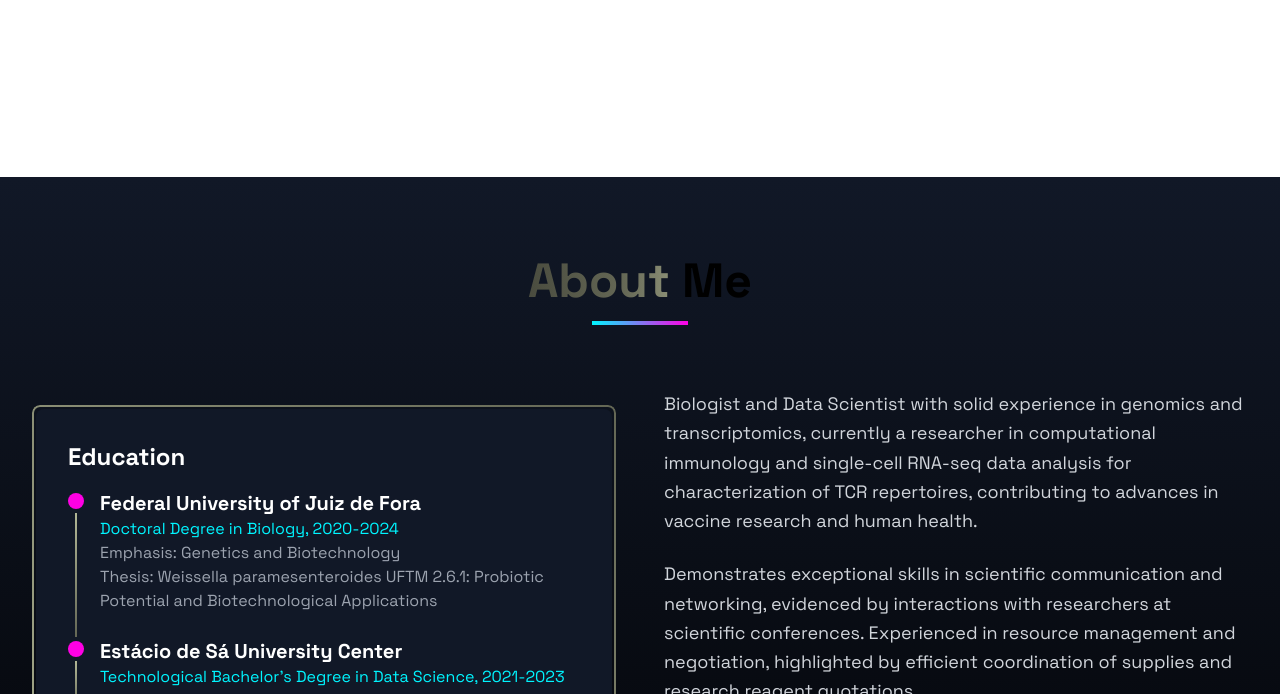
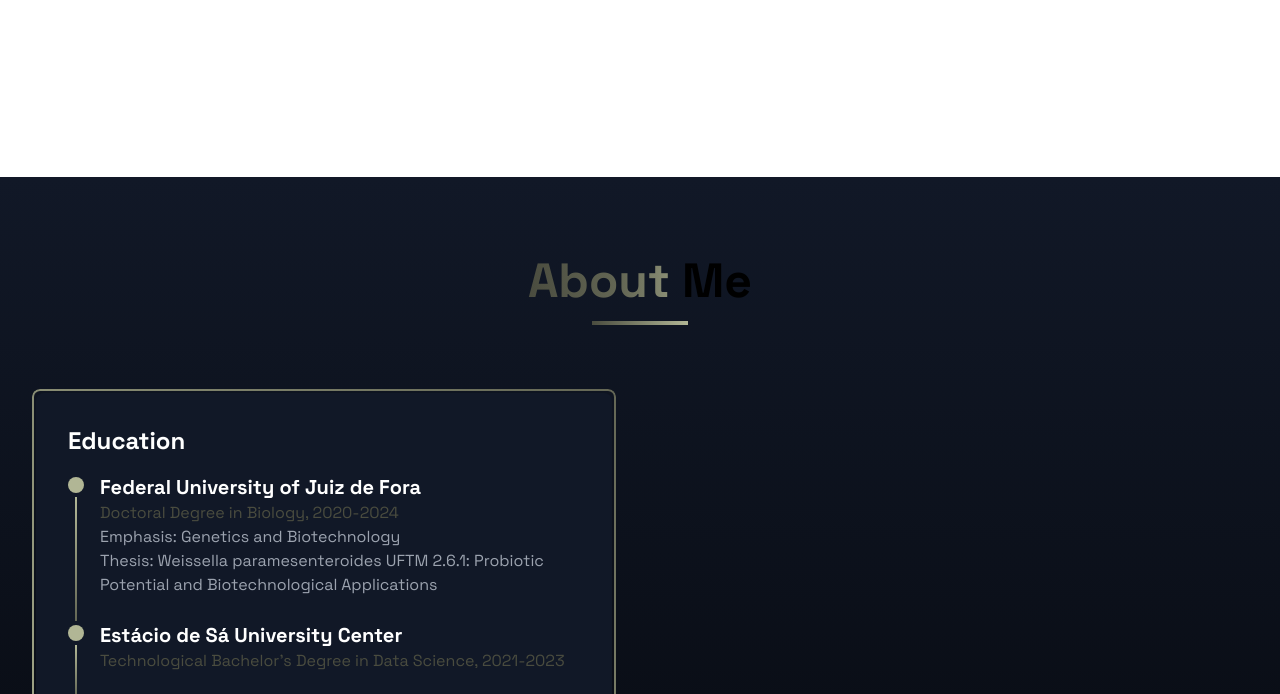
Before and after one commit to beatriz-macedo/beatriz-macedo.github.io, a plain HTML site: page index.html in a window 1280 px wide. Shown: the part 623-1317 px from the top of the page. Drawn offline with nearby package versions, Linux system fonts and the light colour scheme.

Commit message:
Add files via upload

```diff
--- a/index.html
+++ b/index.html
@@ -11,11 +11,12 @@
             theme: {
                 extend: {
                     colors: {
-                        'neon-blue': '#00f5ff',
-                        'electric-pink': '#ff00e4',
-                        'vivid-purple': '#9400d3',
-                        'acid-green': '#7fff00',
-                        'bright-yellow': '#ffee00',
+                        /* valores originais substituídos por tons oliva / pastéis */
+                        'neon-blue': '#4a4c3f',      /* olive-dark */
+                        'electric-pink': '#b1b695',  /* sage */
+                        'vivid-purple': '#646755',   /* olive */
+                        'acid-green': '#dce4d6',     /* pastel-green */
+                        'bright-yellow': '#f7f3d7'   /* pastel-yellow */
                     }
                 }
             }
@@ -196,6 +197,7 @@
                                 <div class="absolute left-0 w-4 h-4 rounded-full bg-electric-pink top-1"></div>
                                 <h4 class="text-xl font-bold text-white">Instituto Brasil de Ensino</h4>
                                 <p class="text-neon-blue">Postgraduate degree in Clinical Analysis, 2019-2019</p>
+                            </div>
 
                             <div class="relative pl-8 timeline-item">
                                 <div class="absolute left-0 w-4 h-4 rounded-full bg-electric-pink top-1"></div>
```
